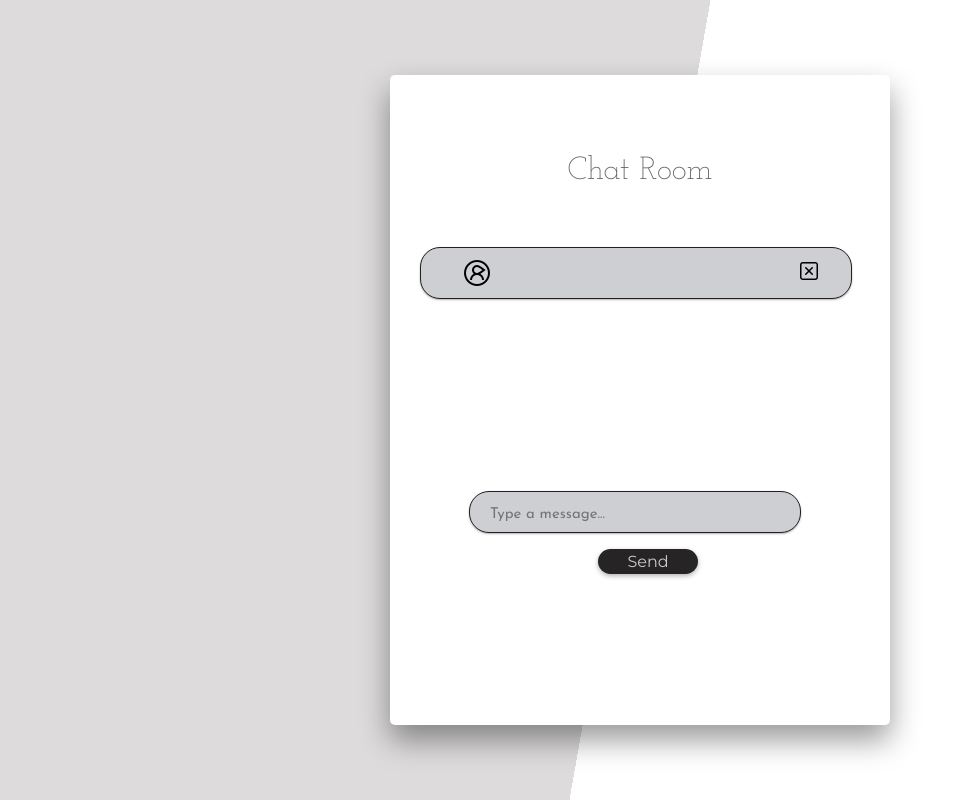
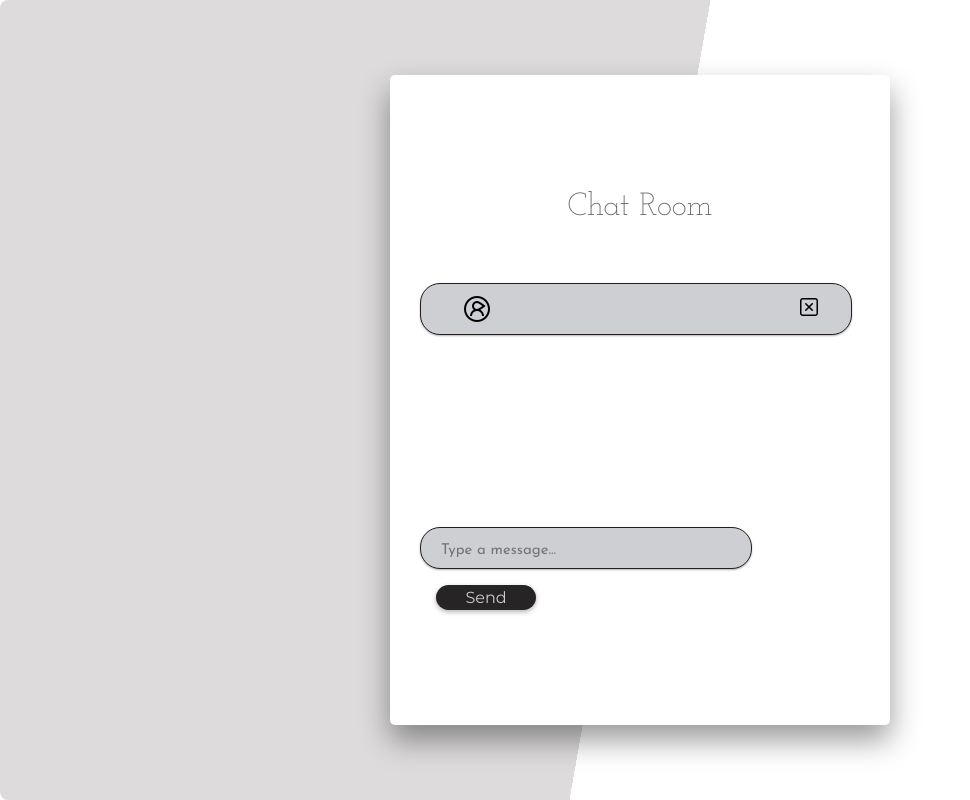
Before and after one commit to preetiAmb/React-Nodejs-Chat-App, a React (Create React App) app in the folder client/: page /Chat in a window 1280 px wide. Shown: the whole page, without its empty margins (0-970 px from the left). Built offline with nearby package versions, Linux system fonts and the light colour scheme.

Commit message:
clean up

```diff
--- a/client/src/components/Chat/Chat.css
+++ b/client/src/components/Chat/Chat.css
@@ -1,111 +1,35 @@
-.form {
+  .app-wrapper {
+    display: flex;
+    justify-content: center;
+    align-items: center;
+    height: 100vh;
+    background-color: #1A1A1D;
+
+  }
+
+  .container {
     display: flex;
     flex-direction: column;
-    justify-content: center;
-    align-items: center;
-    margin-bottom: 2px;
+    justify-content: space-between;
+    background: #FFFFFF;
+    border-radius: 8px;
+    height: 60%;
+    width: 35%;
   }
 
-  .list {
-    width: 90%;
-    margin: auto;
-    max-height: 300px;
-    overflow: hidden;
-    overflow-y: auto;
+  @media (min-width: 320px) and (max-width: 480px) {
+    .outerContainer {
+      height: 100%;
+    }
+
+    .container {
+      width: 100%;
+      height: 100%;
+    }
   }
 
-  .message {
-    margin-top: 1rem;
-    padding-left: 2rem;
+  @media (min-width: 480px) and (max-width: 1200px) {
+    .container {
+      width: 60%;
+    }
   }
-
-  /* width */
-  ::-webkit-scrollbar {
-    width: 10px;
-  }
-
-  /* Track */
-  ::-webkit-scrollbar-track {
-    border-radius: 10px;
-    background-color: #aaa;
-  }
-
-  /* Handle */
-  ::-webkit-scrollbar-thumb {
-    background: #444;
-    border-radius: 10px;
-  }
-
-
-  .buttons {
-    display: flex;
-    padding-left: 1rem;
-    margin-top: 1rem;
-    border: none;
-    background-color: white;
-  }
-
-  .add-chat-btn {
-    min-width: 100px;
-    background-color: #262425;
-    height: 25px;
-    color: #ccc;
-    border: none;
-    font-family: 'Montserrat', sans-serif;
-    font-size: 16px;
-    border-radius: 20px;
-    box-shadow: 0 2px 5px rgba(0, 0, 0, 0.3);
-    outline: none;
-    cursor: pointer;
-  }
-
-  .list-item {
-    display: flex;
-    justify-content: space-between;
-    margin: 20px 0;
-  }
-
-  .list-item span {
-    color: #999;
-  }
-
-  .task-btn {
-    cursor: pointer;
-    background-color: transparent;
-    border: none;
-    outline: none;
-  }
-
-  .btn-delete i {
-    font-size: 16px;
-    color: #bbb;
-    margin-right: 20px;
-    padding-left: 15px;
-  }
-
-  .btn-edit i {
-    font-size: 16px;
-    color: #bbb;
-    margin-right: 20px;
-  }
-
-  .clear-btn {
-    width: 100px;
-    height: 35px;
-    background-color: #242022;
-    color: #ccc;
-    border: none;
-    font-family: 'Montserrat', sans-serif;
-    font-size: 14px;
-    border-radius: 20px;
-    box-shadow: 0 2px 5px rgba(0, 0, 0, 0.3);
-    outline: none;
-    cursor: pointer;
-  }
-
-  .no-tasks {
-    color: #777;
-    text-align: center;
-    font-size: 18px;
-    margin-top: 20px;
-  }
```
